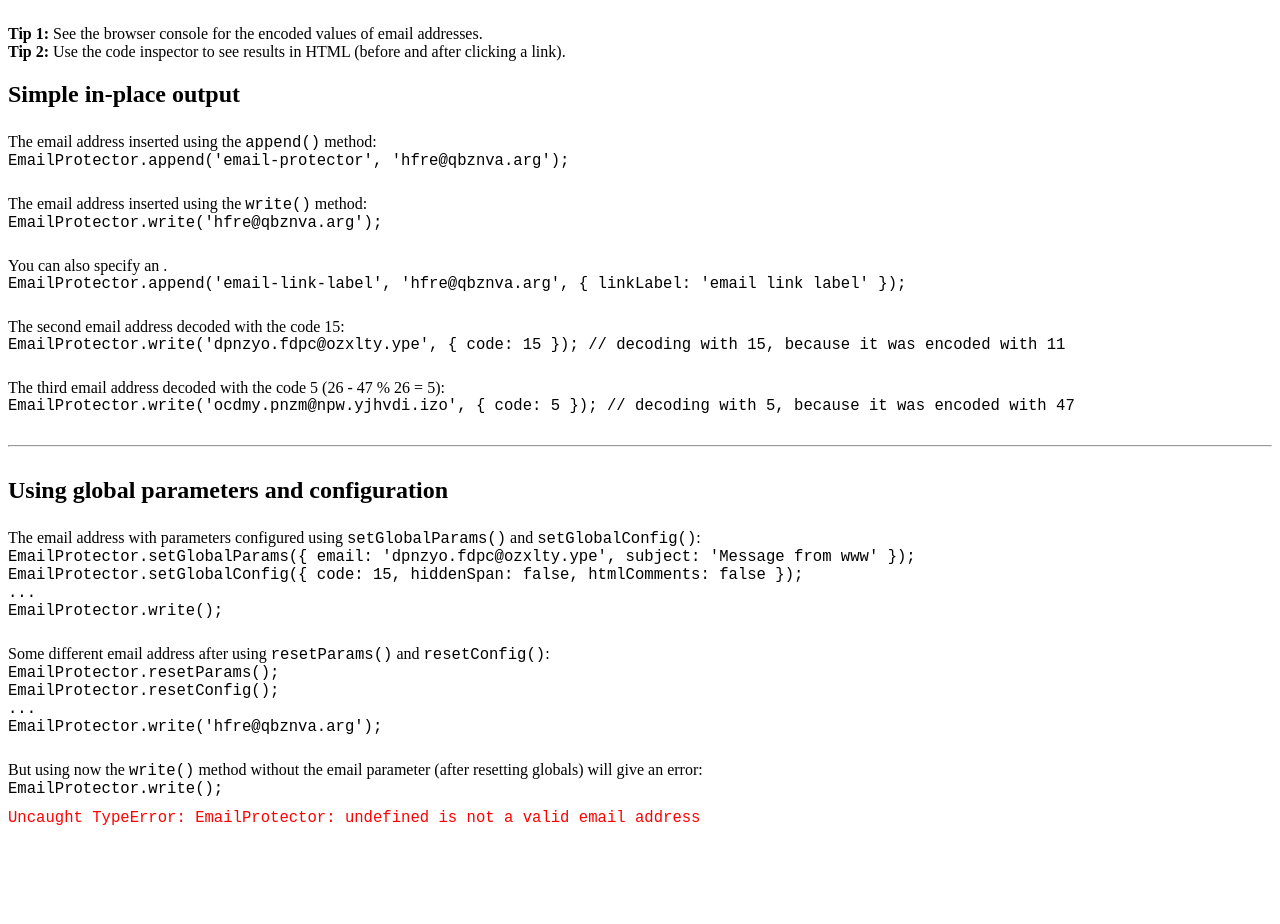
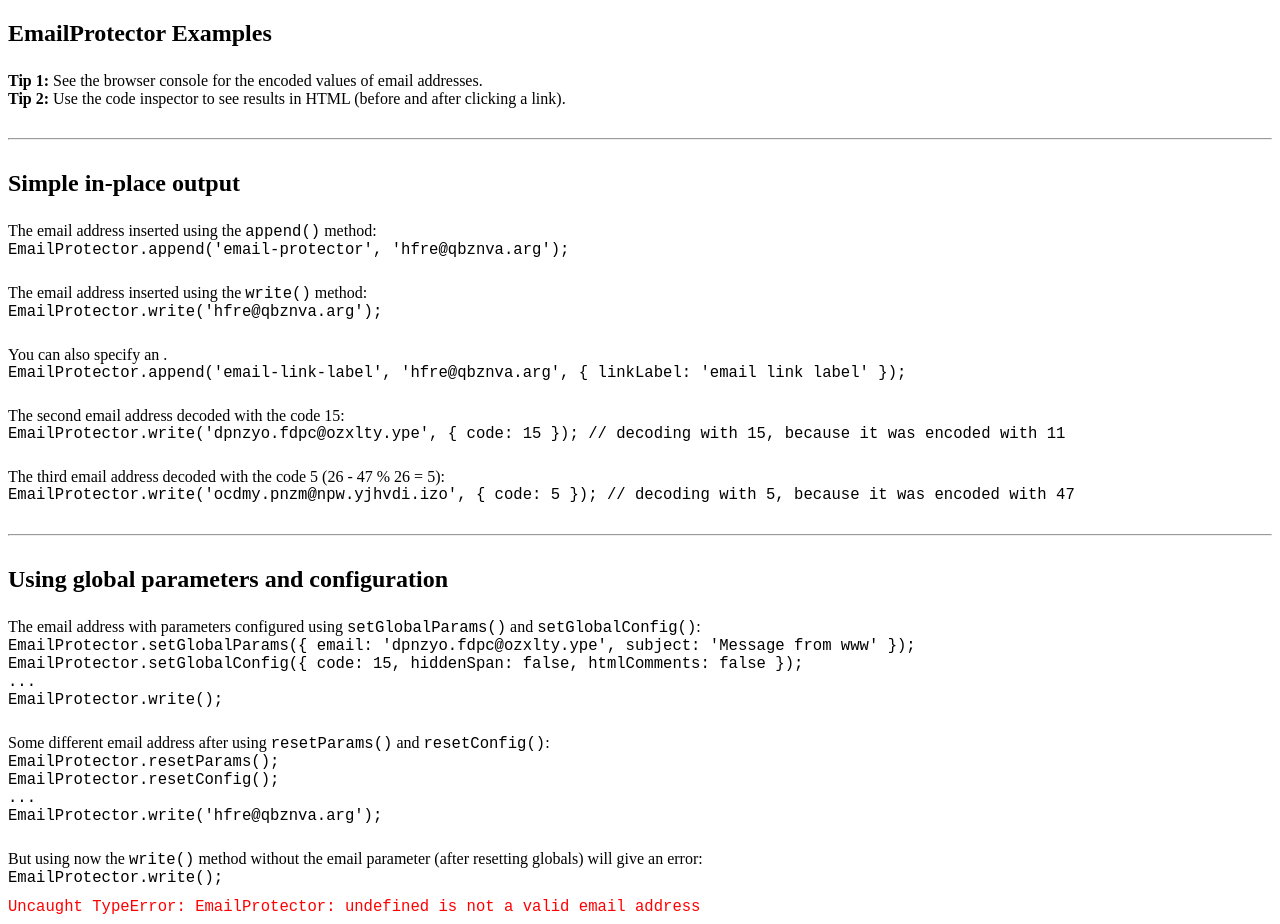
Before and after one commit to bearbyt3z/email-protector.js, a website built with webpack: page src/index.html in a window 1280 px wide. Before the commit the page ends 835 px from the top, so only its background shows below. Built offline with nearby package versions, Linux system fonts and the light colour scheme.

Commit message:
Small fixes to the example HTML file

```diff
--- a/package.json
+++ b/package.json
@@ -1,6 +1,6 @@
 {
   "name": "email-protector.js",
-  "version": "0.5.0",
+  "version": "0.5.1",
   "description": "JavaScript library for protecting email addresses from spam bots",
   "scripts": {
     "build": "webpack --config webpack.config.prod.js",
--- a/src/index.html
+++ b/src/index.html
@@ -35,14 +35,18 @@
     console.log('third.user@sub.domain.net encoded with 47:', EmailProtector.rot('third.user@sub.domain.net', 47));
   </script>
 
+  <section>
+    <h1>EmailProtector Examples</h1>
+
     <p>
       <strong>Tip 1:</strong> See the browser console for the encoded values of email addresses.<br>
       <strong>Tip 2:</strong> Use the code inspector to see results in HTML (before and after clicking a link).
     </p>
 
+    <hr>
+
     <section>
-    <h1>Simple in-place output</h1>
-  </section>
+      <h2>Simple in-place output</h2>
 
       <p>
         The email address inserted using the <code>append()</code> method: <span id="email-protector"></span>
@@ -84,10 +88,12 @@
       </p>
       <pre><code>EmailProtector.write('ocdmy.pnzm@npw.yjhvdi.izo', { code: 5 }); // decoding with 5, because it was encoded with 47</code></pre>
 
+    </section>
+
     <hr>
 
     <section>
-    <h1>Using global parameters and configuration</h1>
+      <h2>Using global parameters and configuration</h2>
 
       <script>
         EmailProtector.setGlobalParams({ email: 'dpnzyo.fdpc@ozxlty.ype', subject: 'Message from www' });
@@ -122,7 +128,7 @@ EmailProtector.write('hfre@qbznva.arg');</code></pre>
       <p>
         But using now the <code>write()</code> method without the email parameter (after resetting globals) will give an error:
         <script>
-        EmailProtector.write();  // this should throw a TypeError: undefined is not a valid email address
+          EmailProtector.write(); // this should throw a TypeError: undefined is not a valid email address
         </script>
       </p>
       <pre><code>EmailProtector.write();</code></pre>
@@ -132,6 +138,7 @@ EmailProtector.write('hfre@qbznva.arg');</code></pre>
 
     </section>
 
+  </section>
+
 </body>
-
 </html>
```
Also changed, not shown: build/examples.html, 1 other file. Lines whose indentation alone changed are shown as unchanged.
